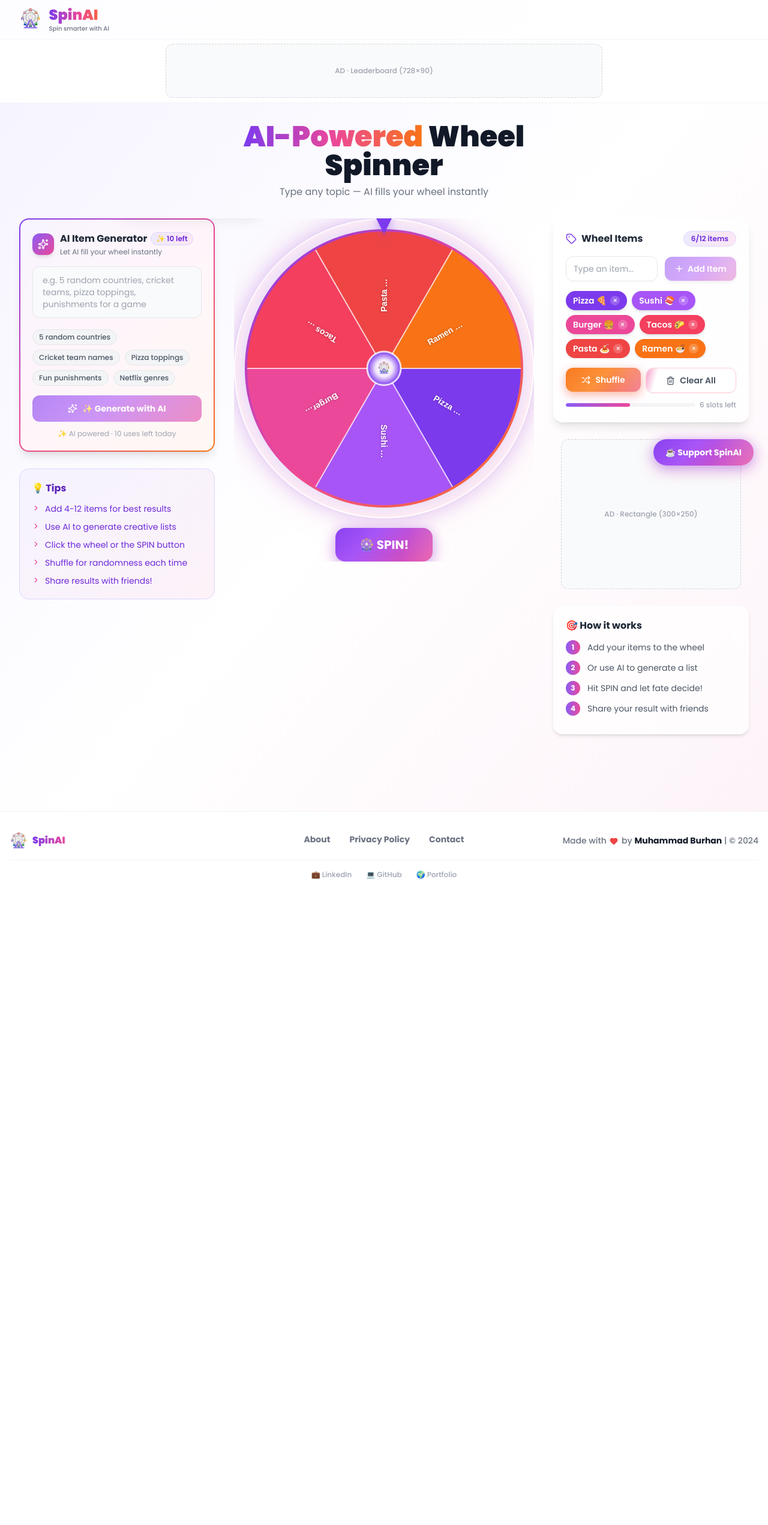
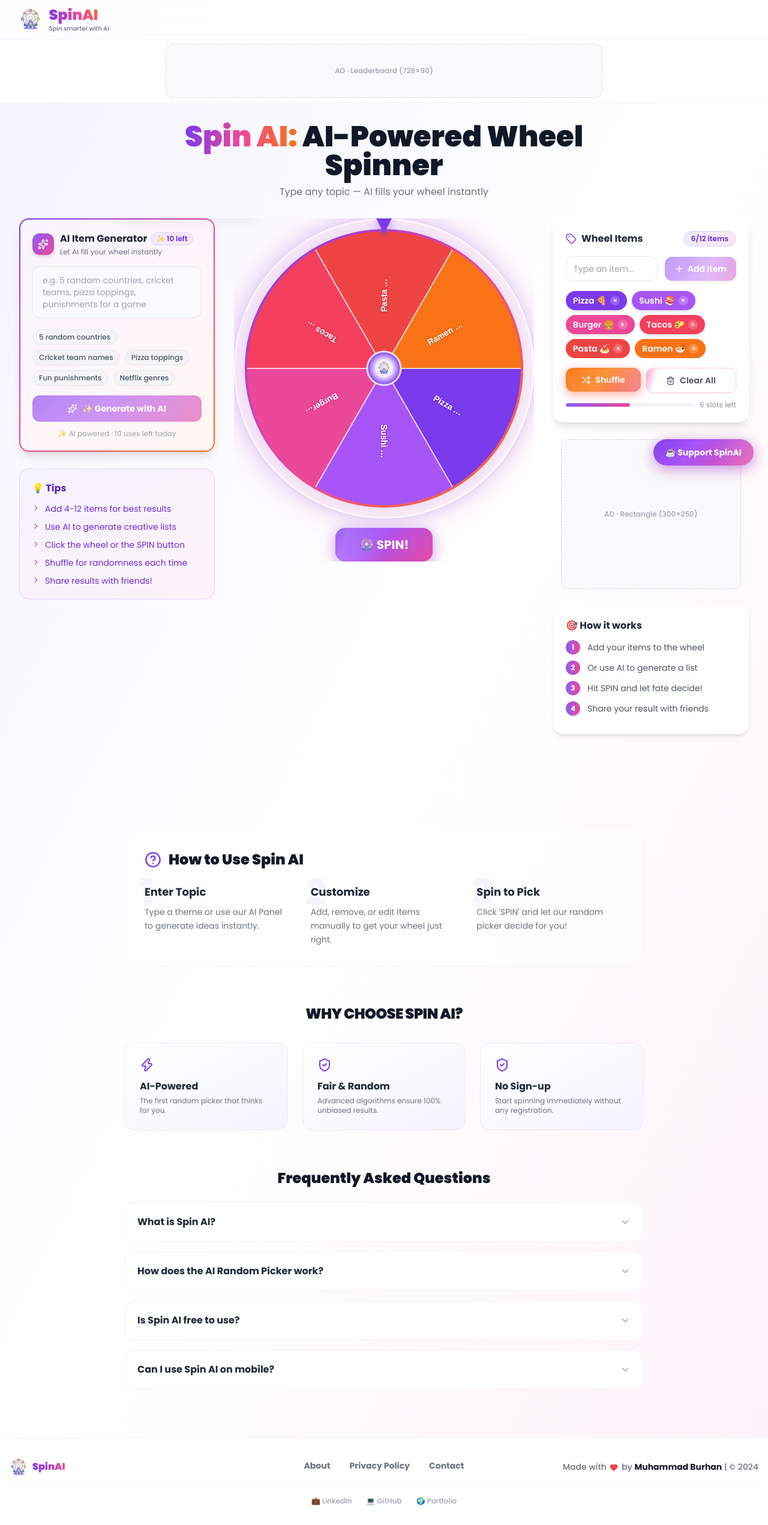
Before and after one commit to coddies/Spin-Ai, a React (Vite) app: page / in a window 1280 px wide. Shown: the whole page at 60% size. Before the commit the page ends 1498 px from the top, so only its background shows below. Built offline with nearby package versions, Linux system fonts and the light colour scheme.

Commit message:
Complete SEO Optimization: Meta tags, Schema, Semantic SEO Section, and Technical Files

```diff
--- a/index.html
+++ b/index.html
@@ -5,48 +5,54 @@
     <meta name="viewport" content="width=device-width, initial-scale=1.0" />
 
     <!-- SEO Titles and Description -->
-    <title>SpinAI - AI Powered Wheel Spinner | Free Online Tool</title>
-    <meta name="description" content="Skip manual typing! SpinAI uses AI to fill your wheel instantly. Just type a topic, AI does the rest. Free AI wheel spinner, no signup needed." />
-    <meta name="keywords" content="ai wheel spinner, ai powered wheel spinner, ai name picker, ai random wheel, free ai spinner tool, ai decision wheel, smart wheel spinner online" />
+    <title>Spin AI - Free AI Wheel Spinner & Random Picker</title>
+    <meta name="description" content="Use Spin AI, the smartest free online AI Wheel Spinner. A powerful Random Picker for names, decisions, and games. Effortless choices with Spin AI." />
+    <meta name="keywords" content="ai wheel spinner, random picker, spin ai, ai powered wheel, random name picker, ai decision maker" />
     <meta name="theme-color" content="#7c3aed" />
 
     <!-- Favicon & Canonical -->
     <link rel="icon" type="image/svg+xml" href="/favicon.svg" />
-    <link rel="canonical" href="https://yourdomain.com/" />
+    <link rel="canonical" href="https://spin-ai-brown.vercel.app/" />
 
     <!-- Open Graph (Facebook/LinkedIn) -->
-    <meta property="og:title" content="SpinAI - The Smartest Wheel Spinner Online" />
-    <meta property="og:description" content="Skip manual typing! SpinAI uses AI to fill your wheel instantly. Just type a topic, AI does the rest. Free AI wheel spinner, no signup needed." />
-    <meta property="og:image" content="/og-image.png" />
-    <meta property="og:url" content="https://yourdomain.com/" />
+    <meta property="og:title" content="Spin AI - Free AI Wheel Spinner & Random Picker" />
+    <meta property="og:description" content="Use Spin AI, the smartest free online AI Wheel Spinner. A powerful Random Picker for names, decisions, and games. Effortless choices with Spin AI." />
+    <meta property="og:image" content="https://spin-ai-brown.vercel.app/og-image.png" />
+    <meta property="og:url" content="https://spin-ai-brown.vercel.app/" />
     <meta property="og:type" content="website" />
 
     <!-- Twitter Card -->
     <meta name="twitter:card" content="summary_large_image" />
-    <meta name="twitter:title" content="SpinAI - AI Powered Wheel Spinner" />
-    <meta name="twitter:description" content="Spin smarter with AI! Enter any topic and let fate choose." />
-    <meta name="twitter:image" content="/og-image.png" />
+    <meta name="twitter:title" content="Spin AI - AI Powered Wheel Spinner" />
+    <meta name="twitter:description" content="Spin smarter with Spin AI! Enter any topic and let AI choose." />
+    <meta name="twitter:image" content="https://spin-ai-brown.vercel.app/og-image.png" />
 
     <!-- Fonts -->
     <link rel="preconnect" href="https://fonts.googleapis.com" />
     <link rel="preconnect" href="https://fonts.gstatic.com" crossorigin />
     <link href="https://fonts.googleapis.com/css2?family=Poppins:wght@400;500;600;700;800;900&family=Inter:wght@400;500;600;700&display=swap" rel="stylesheet" />
 
-    <!-- JSON-LD Structured Data -->
+    <!-- JSON-LD Structured Data: SoftwareApplication -->
     <script type="application/ld+json">
     {
       "@context": "https://schema.org",
-      "@type": "WebApplication",
-      "name": "SpinAI - AI Powered Wheel Spinner",
-      "description": "AI Powered Wheel Spinner",
+      "@type": "SoftwareApplication",
+      "name": "Spin AI",
+      "description": "The smartest free online AI Wheel Spinner and Random Picker. Just type a topic and let AI fill your wheel instantly.",
       "applicationCategory": "UtilitiesApplication",
-      "operatingSystem": "All",
+      "operatingSystem": "Web, Windows, MacOS, Android, iOS",
       "offers": {
         "@type": "Offer",
         "price": "0",
         "priceCurrency": "USD"
       },
-      "url": "https://yourdomain.com/"
+      "url": "https://spin-ai-brown.vercel.app/",
+      "featureList": [
+        "AI-powered item generation",
+        "Customizable wheel categories",
+        "Daily usage limits with rewarded ads",
+        "Mobile-optimized responsive design"
+      ]
     }
     </script>
   </head>
--- a/src/App.jsx
+++ b/src/App.jsx
@@ -6,6 +6,7 @@ import AIPanel from './components/AIPanel';
 import WinnerModal from './components/WinnerModal';
 import InfoModal from './components/InfoModal';
 import RewardedAdModal from './components/RewardedAdModal';
+import SEOSection from './components/SEOSection';
 import AdSlot from './components/AdSlot';
 import { useAIUsage } from './hooks/useAIUsage';
 import { fireWinnerConfetti } from './utils/confetti';
@@ -126,9 +127,9 @@ function App() {
       <div className="text-center py-6 sm:py-8 px-4 w-full flex flex-col items-center overflow-x-hidden">
         <h1 className="text-2xl sm:text-3xl md:text-4xl lg:text-5xl font-black text-gray-900 mb-2 w-full max-w-2xl break-words whitespace-normal leading-tight">
           <span className="bg-gradient-to-r from-violet-600 via-pink-500 to-orange-500 bg-clip-text text-transparent">
-            AI-Powered
+            Spin AI:
           </span>{' '}
-          Wheel Spinner
+          AI-Powered Wheel Spinner
         </h1>
         <h2 className="text-gray-500 text-sm sm:text-base font-normal max-w-xl mx-auto px-2 break-words">
           Type any topic — AI fills your wheel instantly
@@ -255,6 +256,9 @@ function App() {
           </div>
         </div>
       </main>
+
+      {/* SEO & FAQ Section */}
+      <SEOSection />
 
       {/* Footer */}
       <footer className="bg-white border-t border-gray-100 py-8 px-4 mt-8">
--- a/src/components/Header.jsx
+++ b/src/components/Header.jsx
@@ -16,9 +16,9 @@ const Header = ({ spinsLeft, aiLeft, SPIN_LIMIT, AI_LIMIT }) => {
           <div className="flex items-center gap-2 sm:gap-3 flex-shrink-0">
             <div className="text-2xl sm:text-3xl animate-float">🎡</div>
             <div className="min-w-0">
-              <h1 className="text-lg sm:text-2xl font-black bg-gradient-to-r from-violet-600 via-pink-500 to-orange-500 bg-clip-text text-transparent leading-none sm:leading-tight">
+              <div className="text-lg sm:text-2xl font-black bg-gradient-to-r from-violet-600 via-pink-500 to-orange-500 bg-clip-text text-transparent leading-none sm:leading-tight">
                 SpinAI
-              </h1>
+              </div>
               <p className="text-[10px] text-gray-500 font-medium hidden sm:block">
                 Spin smarter with AI
               </p>
--- /dev/null
+++ b/src/components/SEOSection.jsx
@@ -0,0 +1,94 @@
+import React from 'react';
+import { HelpCircle, Zap, ShieldCheck, ChevronDown } from 'lucide-react';
+
+/**
+ * SEOSection - A rich, semantic content section for SEO and User Guidance.
+ * Contains How to Use, Key Features, and FAQ with optimized keywords.
+ */
+const SEOSection = () => {
+  const faqs = [
+    {
+      q: "What is Spin AI?",
+      a: "Spin AI is an advanced AI-powered wheel spinner and random picker tool. It allows you to instantly generate categories or item lists using AI, saving you time and making decision-making fun and effortless."
+    },
+    {
+      q: "How does the AI Random Picker work?",
+      a: "Simply enter a topic (like 'Dinner Ideas' or 'Team Names') into the AI Panel. Our integrated AI model will generate a high-quality list of options and automatically populate the wheel for you."
+    },
+    {
+      q: "Is Spin AI free to use?",
+      a: "Yes! Spin AI is completely free. We provide a daily baseline of AI generations, and you can unlock even more uses by watching a short rewarded ad."
+    },
+    {
+      q: "Can I use Spin AI on mobile?",
+      a: "Absolutely. Spin AI is fully responsive and optimized for all devices, including iPhones, Android phones, tablets, and desktops."
+    }
+  ];
+
+  return (
+    <section className="mt-16 w-full max-w-4xl mx-auto px-4 pb-12 space-y-16">
+
+      {/* 1. How to Use Section */}
+      <div className="bg-white/60 backdrop-blur-sm rounded-3xl p-8 border border-white/40 shadow-sm">
+        <h2 className="text-2xl font-black text-gray-900 mb-6 flex items-center gap-3">
+          <HelpCircle className="text-violet-600" size={28} />
+          How to Use Spin AI
+        </h2>
+        <div className="grid grid-cols-1 md:grid-cols-3 gap-8">
+          {[
+            { step: "1", title: "Enter Topic", desc: "Type a theme or use our AI Panel to generate ideas instantly." },
+            { step: "2", title: "Customize", desc: "Add, remove, or edit items manually to get your wheel just right." },
+            { step: "3", title: "Spin to Pick", desc: "Click 'SPIN' and let our random picker decide for you!" }
+          ].map((item) => (
+            <div key={item.step} className="relative">
+              <span className="absolute -top-4 -left-2 text-6xl font-black text-violet-100/50 -z-10">{item.step}</span>
+              <h3 className="font-bold text-gray-800 text-lg mb-2">{item.title}</h3>
+              <p className="text-gray-500 text-sm leading-relaxed">{item.desc}</p>
+            </div>
+          ))}
+        </div>
+      </div>
+
+      {/* 2. Key Features */}
+      <div>
+        <h2 className="text-2xl font-black text-gray-900 mb-8 text-center uppercase tracking-tight">
+          Why Choose Spin AI?
+        </h2>
+        <div className="grid grid-cols-1 sm:grid-cols-2 lg:grid-cols-3 gap-6">
+          {[
+            { icon: <Zap />, title: "AI-Powered", desc: "The first random picker that thinks for you." },
+            { icon: <ShieldCheck />, title: "Fair & Random", desc: "Advanced algorithms ensure 100% unbiased results." },
+            { icon: <ShieldCheck />, title: "No Sign-up", desc: "Start spinning immediately without any registration." }
+          ].map((feature, i) => (
+             <div key={i} className="p-6 rounded-2xl bg-gradient-to-br from-white to-violet-50 border border-violet-100 transition-transform hover:scale-[1.02]">
+                <div className="text-violet-600 mb-3">{feature.icon}</div>
+                <h3 className="font-bold text-gray-800 mb-1">{feature.title}</h3>
+                <p className="text-xs text-gray-500">{feature.desc}</p>
+             </div>
+          ))}
+        </div>
+      </div>
+
+      {/* 3. FAQ Section */}
+      <div className="space-y-6">
+        <h2 className="text-2xl font-black text-gray-900 text-center">Frequently Asked Questions</h2>
+        <dl className="space-y-4">
+          {faqs.map((faq, i) => (
+            <details key={i} className="group bg-white border border-gray-100 rounded-2xl overflow-hidden transition-all">
+              <summary className="flex items-center justify-between p-5 cursor-pointer list-none font-bold text-gray-800 hover:bg-violet-50 transition-colors">
+                {faq.q}
+                <ChevronDown size={18} className="text-gray-400 transition-transform group-open:rotate-180" />
+              </summary>
+              <div className="px-5 pb-5 text-sm text-gray-500 leading-relaxed animate-fade-in">
+                {faq.a}
+              </div>
+            </details>
+          ))}
+        </dl>
+      </div>
+
+    </section>
+  );
+};
+
+export default SEOSection;
```
Also changed, not shown: generate-sitemap.js (added, +25 -0 lines), public/robots.txt, 1 other file (tests, documents, lock files or other folders).
